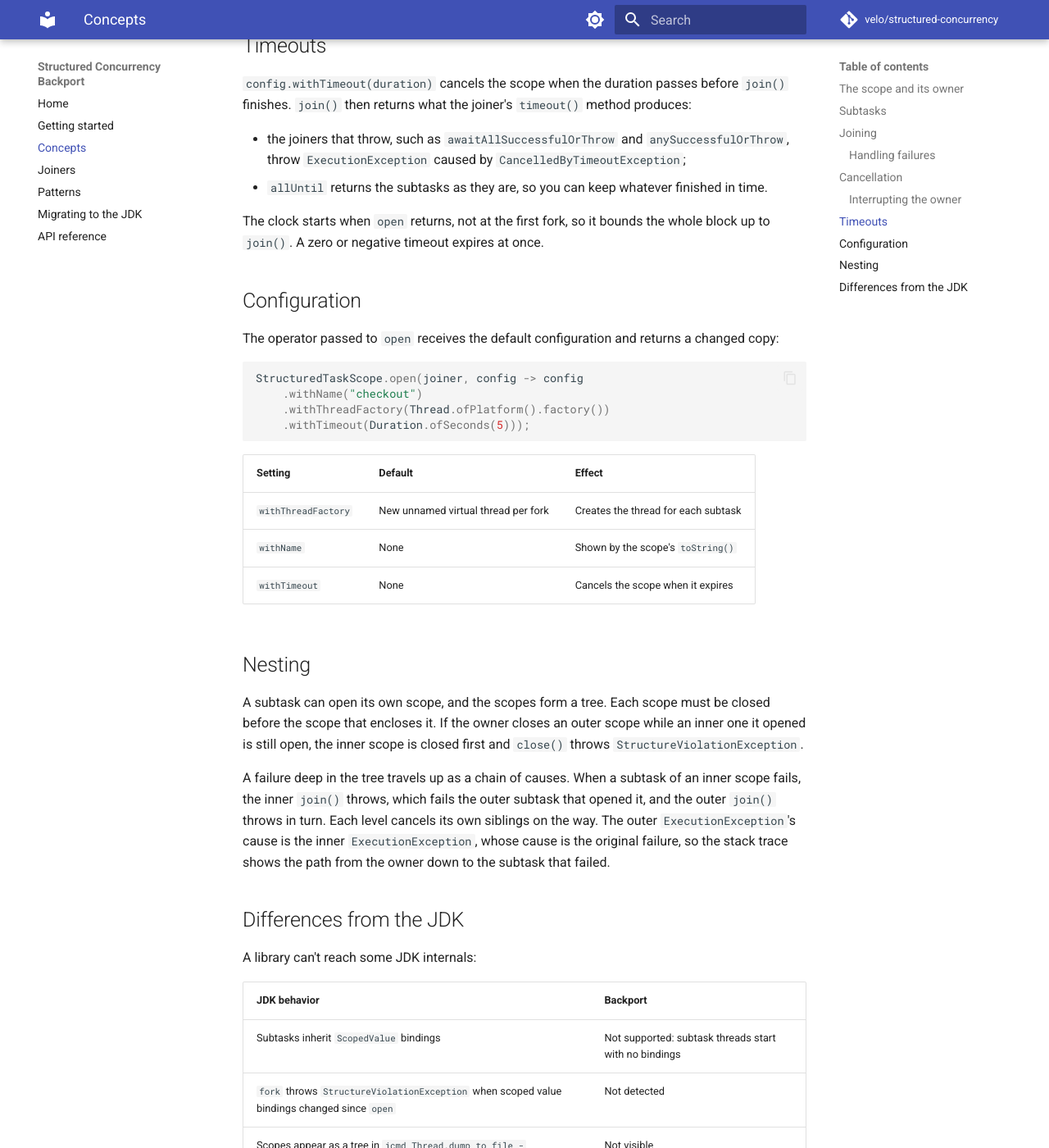
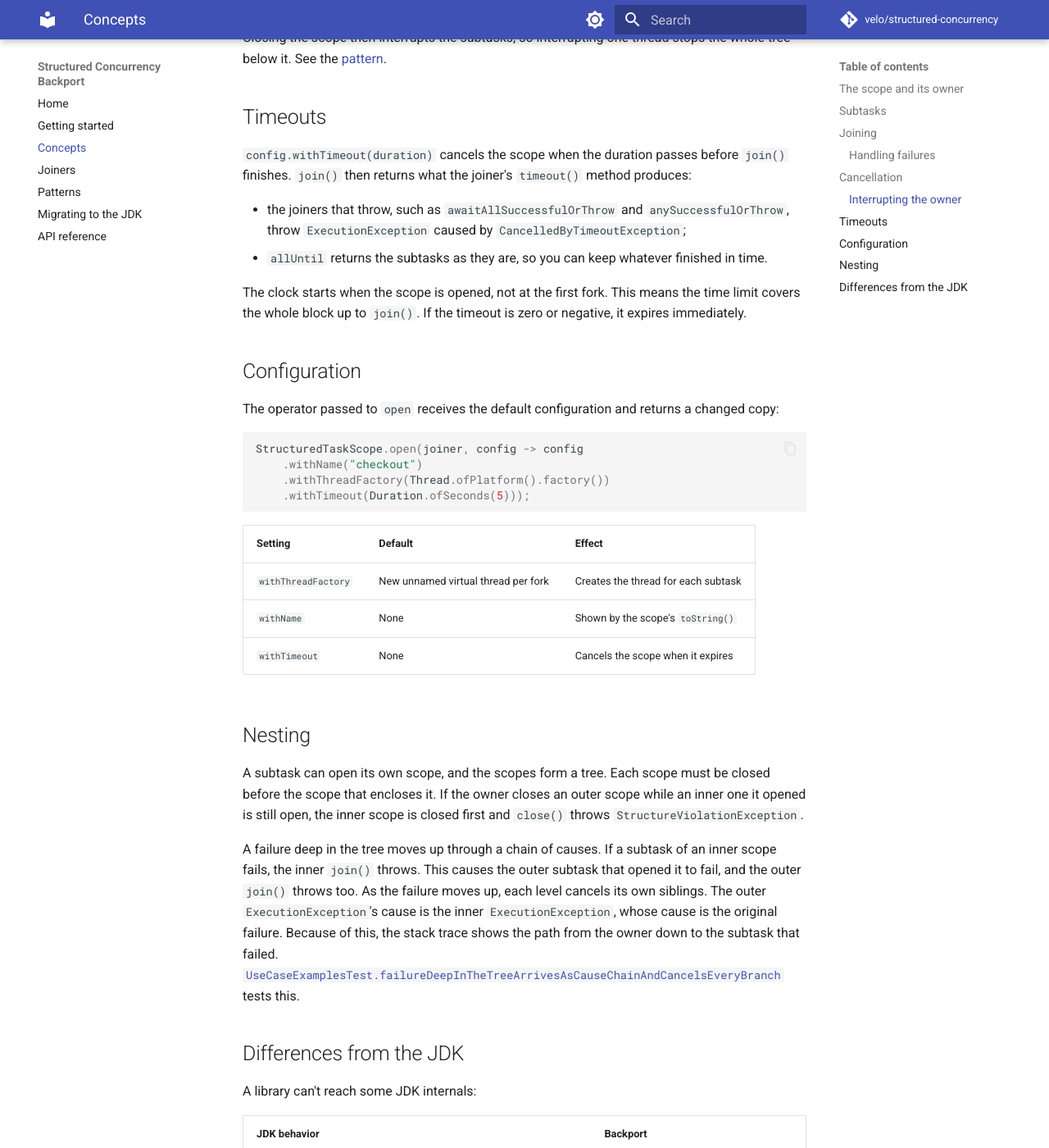
Before and after one commit to velo/structured-concurrency, an MkDocs documentation site: the page built from docs/concepts.md, in a window 1280 px wide and 1400 px high, scrolled down 2174 px. Shown: the whole window at 82% size. Built offline with MkDocs 1.6.1 and Material for MkDocs 9.7.7, drawn with Linux system fonts in a browser that asks for light colours; comment, search, counter and statistics services are not loaded; some of the changed text lies outside the part shown.

Commit message:
Fork the outer sibling first, share the interrupt helper, and steer the failure docs to fallbacks
Signed-off-by: Marvin Froeder <velo.br@gmail.com>

````diff
--- a/docs/concepts.md
+++ b/docs/concepts.md
@@ -50,9 +50,14 @@ try (var scope = StructuredTaskScope.open()) {
   scope.join();
   return new OrderSummary(customer.get(), order.get());
 } catch (ExecutionException e) {
-  throw new OrderUnavailable(e.getCause());
+  log.warn("order summary unavailable, serving the cached one", e.getCause());
+  return cachedSummaries.get(id);
 }
 ```
+
+To only turn the failure into your own exception, pass an exception function to the joiner instead,
+as in [Choosing the exception](joiners.md#choosing-the-exception). The tested version of a fallback
+is the [deadline pattern](patterns.md#deadline-with-a-fallback).
 
 If a failure is a normal outcome, such as "not found", consider returning it as a value from the
 subtask rather than throwing it.
@@ -84,8 +89,8 @@ finishes. `join()` then returns what the joiner's `timeout()` method produces:
   `ExecutionException` caused by `CancelledByTimeoutException`;
 - `allUntil` returns the subtasks as they are, so you can keep whatever finished in time.
 
-The clock starts when `open` returns, not at the first fork, so it bounds the whole block up to
-`join()`. A zero or negative timeout expires at once.
+The clock starts when the scope is opened, not at the first fork. This means the time limit covers
+the whole block up to `join()`. If the timeout is zero or negative, it expires immediately.
 
 ## Configuration
 
@@ -110,11 +115,13 @@ A subtask can open its own scope, and the scopes form a tree. Each scope must be
 scope that encloses it. If the owner closes an outer scope while an inner one it opened is still
 open, the inner scope is closed first and `close()` throws `StructureViolationException`.
 
-A failure deep in the tree travels up as a chain of causes. When a subtask of an inner scope fails,
-the inner `join()` throws, which fails the outer subtask that opened it, and the outer `join()`
-throws in turn. Each level cancels its own siblings on the way. The outer `ExecutionException`'s
-cause is the inner `ExecutionException`, whose cause is the original failure, so the stack trace
-shows the path from the owner down to the subtask that failed.
+A failure deep in the tree moves up through a chain of causes. If a subtask of an inner scope fails,
+the inner `join()` throws. This causes the outer subtask that opened it to fail, and the outer
+`join()` throws too. As the failure moves up, each level cancels its own siblings. The outer
+`ExecutionException`'s cause is the inner `ExecutionException`, whose cause is the original failure.
+Because of this, the stack trace shows the path from the owner down to the subtask that failed.
+[`UseCaseExamplesTest.failureDeepInTheTreeArrivesAsCauseChainAndCancelsEveryBranch`](https://github.com/velo/structured-concurrency/blob/main/structured-concurrency/src/test/java/com/marvinformatics/structured/spec/UseCaseExamplesTest.java)
+tests this.
 
 ## Differences from the JDK
 
````
Also changed, not shown: docs/joiners.md (+1 -1 lines), 2 other files.
